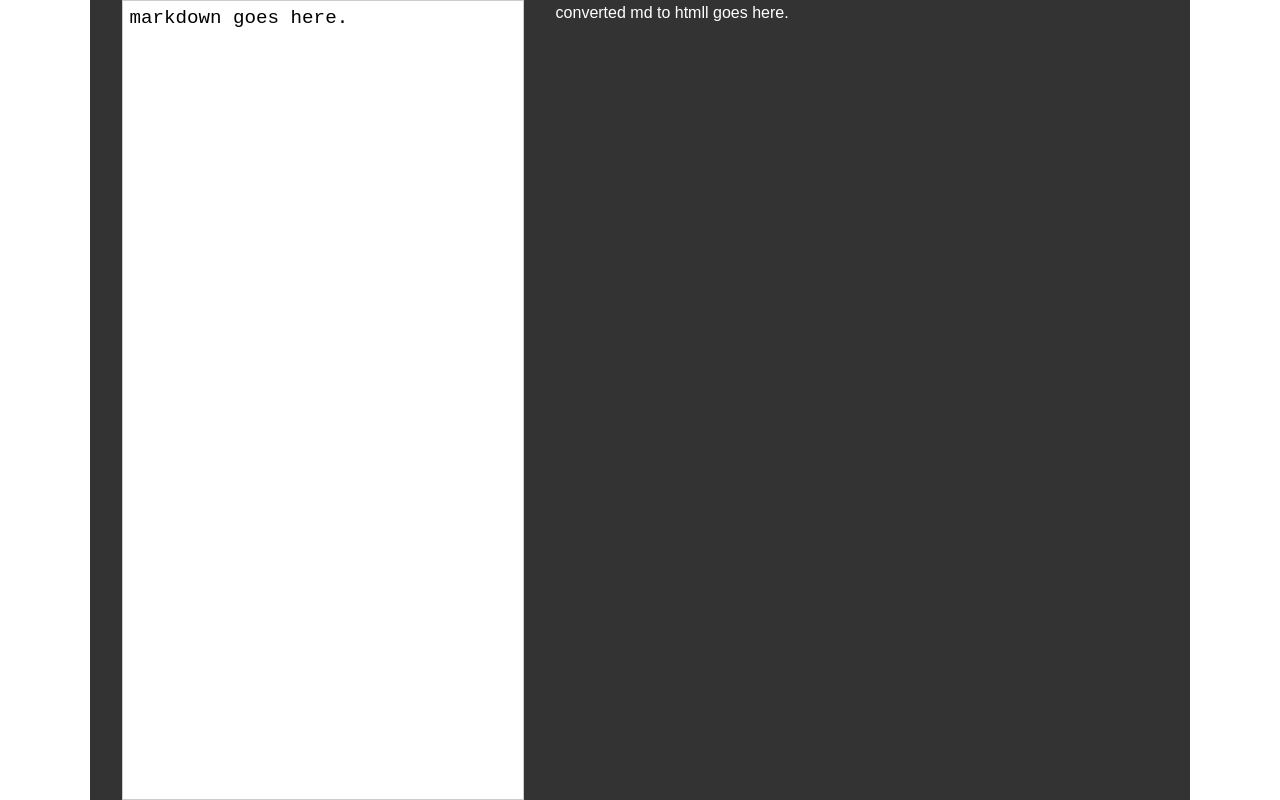
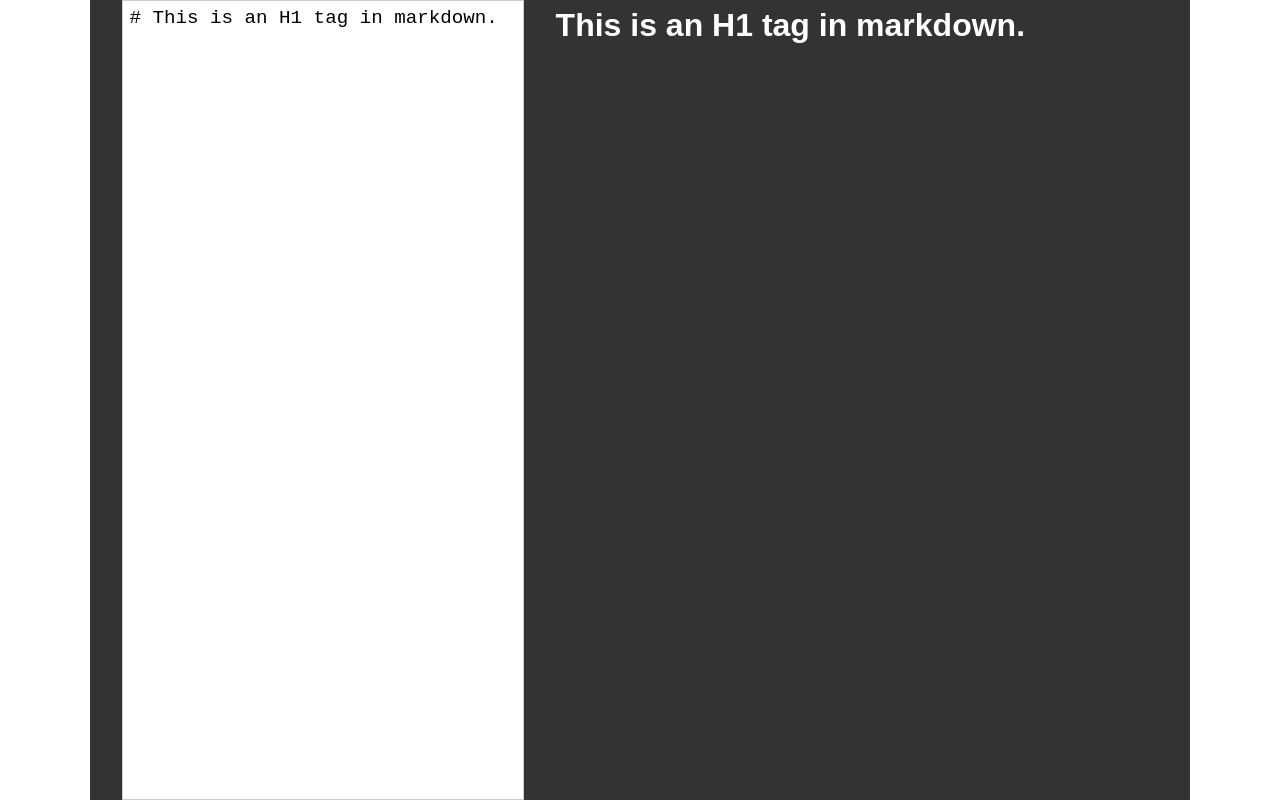
Before and after one commit to nucmatt/markdown_previewer, a React (Create React App) app: page / in a window 1280 px wide. Built offline with nearby package versions, Linux system fonts and the light colour scheme.

Commit message:
Brought in markdown.js to parse markdown. Created props flow from App.js to editor and previewer components.

```diff
--- a/package.json
+++ b/package.json
@@ -6,6 +6,7 @@
     "@testing-library/jest-dom": "^4.2.4",
     "@testing-library/react": "^9.5.0",
     "@testing-library/user-event": "^7.2.1",
+    "marked": "^1.1.1",
     "node-sass": "^4.14.1",
     "react": "^16.13.1",
     "react-dom": "^16.13.1",
--- a/src/App.js
+++ b/src/App.js
@@ -1,13 +1,19 @@
 import React from 'react';
+import marked from 'marked';
 import Previewer from './components/Previewer';
 import Editor from './components/Editor';
 import './scss/style.scss';
 
 function App() {
+  marked.setOptions({
+    headerIds: false,
+  });
+  const defaultMarkdown = '# This is an H1 tag in markdown.'
+  const convertedMarkdown = marked(defaultMarkdown);
 	return (
 		<main className='container grid-2-3 bg-dark'>
-			<Editor />
-			<Previewer />
+			<Editor input={defaultMarkdown}/>
+			<Previewer markdown={convertedMarkdown}/>
 		</main>
 	);
 }
--- a/src/components/Editor.js
+++ b/src/components/Editor.js
@@ -1,13 +1,14 @@
 import React from 'react';
 
-export const Editor = () => {
+export const Editor = (props) => {
+
 	return (
 		<textarea
 			name=''
 			id='editor'
 			cols='30'
 			rows='10'
-			defaultValue='markdown goes here.'
+			defaultValue={props.input}
 		></textarea>
 	);
 };
--- a/src/components/Previewer.js
+++ b/src/components/Previewer.js
@@ -1,7 +1,12 @@
 import React from 'react';
 
-export const Previewer = () => {
-	return <div id='preview'>converted md to htmll goes here.</div>;
+export const Previewer = (props) => {
+	return (
+		<div
+			id='preview'
+			dangerouslySetInnerHTML={{ __html: props.markdown }}
+		></div>
+	);
 };
 
 export default Previewer;
```
Also changed, not shown: 1 other file (tests, documents, lock files or other folders).
